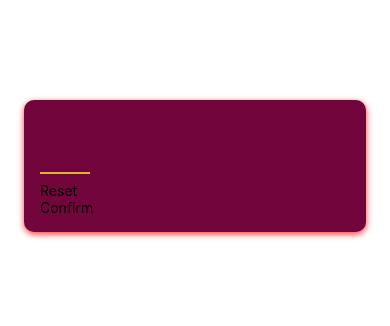
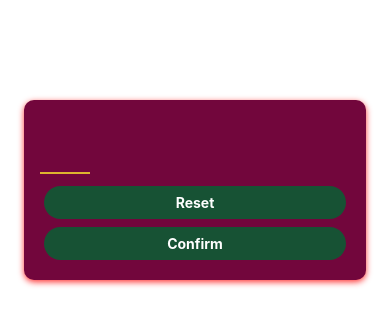
Before and after one commit to KayKay1992/React_Native_Course, a React Native app: screen / in a window 390 px wide. Shown: the top 326 px of the page. Built offline with nearby package versions, Linux system fonts and the light colour scheme.

Commit message:
Adding Visual Feedback to the Buttons

```diff
--- a/components/PrimaryButton.js
+++ b/components/PrimaryButton.js
@@ -1,10 +1,41 @@
-import { View, Text } from "react-native";
+import { View, Text, Pressable, StyleSheet } from "react-native";
 
 
 function PrimaryButton({children}){
-    return <View>
-              <Text>{children}</Text>
-           </View>
-}
+    function pressHandler(){
+        console.log("Button pressed");
+    }
+    return (
+
+            <View style={styles.buttonOuterContainer}>
+                 <Pressable onPress={pressHandler} android_ripple={{color: '#640233'}} style={({pressed}) => pressed ? [styles.buttonInnerContainer, styles.pressed] :styles.buttonInnerContainer}>
+                <Text style={styles.buttonText}>{children}</Text>
+                </Pressable>
+            </View>
+
+
+)}
 
 export default PrimaryButton;
+
+const styles = StyleSheet.create({
+    buttonOuterContainer: {
+        borderRadius: 28,
+        margin: 4,
+        overflow: "hidden",
+    },
+    buttonInnerContainer:{
+        backgroundColor: "#063c",
+        paddingVertical: 8,
+        paddingHorizontal: 16,
+        elavation:2,
+    },
+    buttonText: {
+       color: "white",
+        textAlign: "center",
+        fontWeight: "bold",
+    },
+    pressed: {
+        opacity: 0.75,
+    }
+})
```
